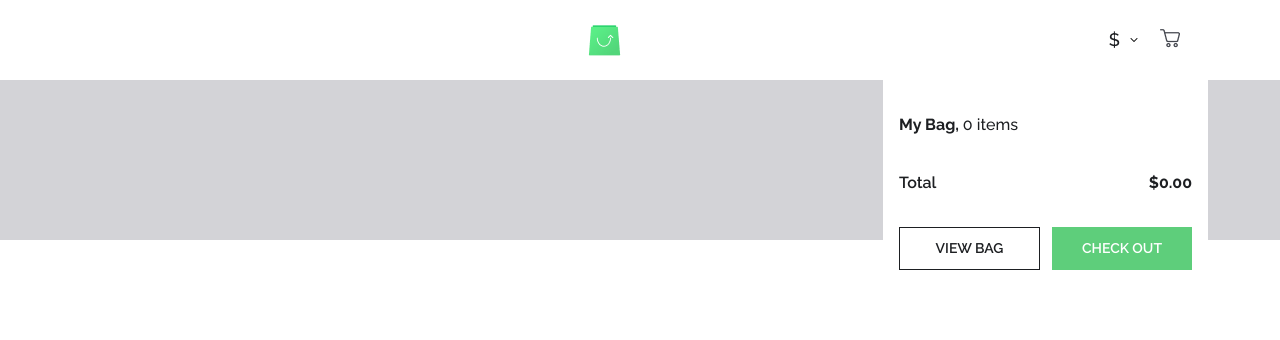
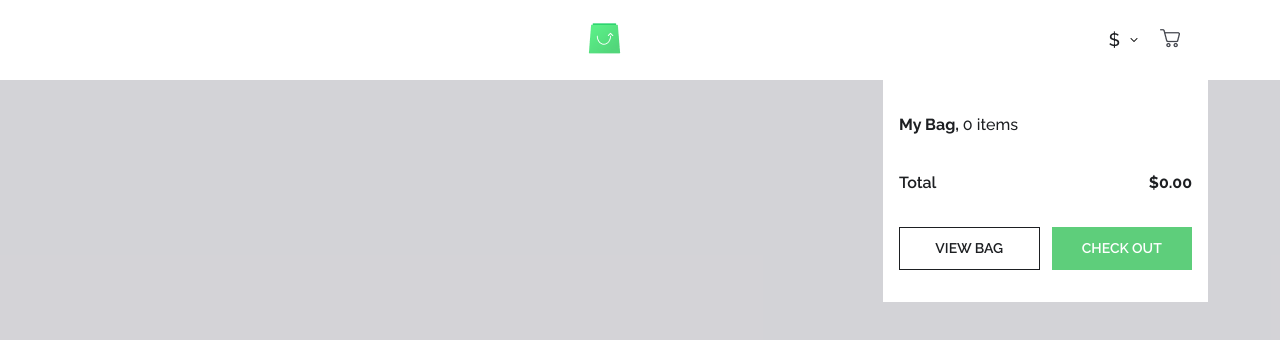
Before and after one commit to dodoburner/ecommerce-site, a React (Create React App) app: page / in a window 1280 px wide. Both pictures are taken after a click on the element 1169 px from the left and 39 px from the top of the page. Shown: the top 340 px of the page. Built offline with nearby package versions, Linux system fonts and the light colour scheme.

Commit message:
Setup links for view bag btn and for logo

```diff
--- a/src/App.js
+++ b/src/App.js
@@ -3,7 +3,7 @@ import { client } from ".";
 import { gql } from "@apollo/client";
 import Header from "./components/Header";
 import Category from "./components/Category";
-import { Route, Routes } from "react-router-dom";
+import { Outlet, Route, Routes } from "react-router-dom";
 import Cart from "./components/Cart";
 
 const getData = gql`
@@ -141,6 +141,11 @@ class App extends Component {
   render() {
     return (
       <div className="App">
+        <Routes>
+          <Route
+            path="/"
+            element={
+              <div>
                  <Header
                 state={this.state}
                 updateCurrentCategory={this.updateCurrentCategory}
@@ -148,15 +153,21 @@ class App extends Component {
                 incrementProductCount={this.incrementProductCount}
                 decrementProductCount={this.decrementProductCount}
                 />
-        <Routes>
+                <Outlet />
+             </div>
+            }
+          >
             <Route
-            path="/"
-            element={<Category state={this.state} addToCart={this.addToCart} />}
+              index
+              element={
+                <Category state={this.state} addToCart={this.addToCart} />
+              }
             />
             <Route
               path="/cart"
               element={<Cart state={this.state} addToCart={this.addToCart} />}
             />
+          </Route>
         </Routes>
       </div>
     );
--- a/src/components/Cart.js
+++ b/src/components/Cart.js
@@ -1,5 +1,4 @@
 import { Component } from "react";
-
 class Cart extends Component {
   render() {
     return (
--- a/src/components/Category.js
+++ b/src/components/Category.js
@@ -1,6 +1,5 @@
 import { Component } from "react";
 import Product from "./Product";
-
 class Category extends Component {
   render() {
     const { currentCategory: category, currentCurrency } = this.props.state;
--- a/src/components/Header.js
+++ b/src/components/Header.js
@@ -4,6 +4,7 @@ import logo from "../assets/a-logo.png";
 import iconDown from "../assets/icon-down.png";
 import iconUp from "../assets/icon-up.png";
 import emptyCart from "../assets/empty-cart.png";
+import { Link } from "react-router-dom";
 class Header extends Component {
   constructor(props) {
     super(props);
@@ -47,7 +48,8 @@ class Header extends Component {
   }
 
   render() {
-    const { categories, currentCategory, currentCurrency, cartCount } = this.props.state;
+    const { categories, currentCategory, currentCurrency, cartCount } =
+      this.props.state;
     const { incrementProductCount, decrementProductCount } = this.props;
     const { currencyDropdownOpen } = this.state;
 
@@ -58,20 +60,22 @@ class Header extends Component {
             const headerActive = currentCategory.name === category.name;
             return (
               <li
-                className={
-                  headerActive ? "header-active" : ""
-                }
+                className={headerActive ? "header-active" : ""}
                 key={category.name}
                 onClick={() => this.handleCategoryClick(category)}
               >
                 {category.name}
-                {headerActive ? <div className="header-active-line"></div> : null}
+                {headerActive ? (
+                  <div className="header-active-line"></div>
+                ) : null}
               </li>
             );
           })}
         </ul>
 
-        <img className="logo" src={logo} alt="store logo" />
+        <Link to="/">
+          <img className="logo" src={logo} alt="store logo" />
+        </Link>
 
         <div className="currency-cart-container">
           <div
@@ -92,7 +96,9 @@ class Header extends Component {
 
           <div className="cart-img-container" onClick={this.handleOpenCart}>
             <img className="cart-img" src={emptyCart} alt="cart" />
-            {cartCount > 0 ? <div className="cart-count">{cartCount}</div> : null}
+            {cartCount > 0 ? (
+              <div className="cart-count">{cartCount}</div>
+            ) : null}
           </div>
 
           {this.state.cartOpen && (
@@ -107,6 +113,7 @@ class Header extends Component {
                 state={this.props.state}
                 incrementProductCount={incrementProductCount}
                 decrementProductCount={decrementProductCount}
+                handleOpenCart={this.handleOpenCart}
               />
             </div>
           )}
--- a/src/components/HeaderCart.js
+++ b/src/components/HeaderCart.js
@@ -1,4 +1,5 @@
 import { Component } from "react";
+import { Link } from "react-router-dom";
 import "../styles/headerCart.css";
 
 class HeaderCart extends Component {
@@ -11,10 +12,10 @@ class HeaderCart extends Component {
   }
 
   componentDidUpdate(prevProps) {
-    const prevCart = prevProps.state
-    const cart = this.props.state
+    const prevCart = prevProps.state;
+    const cart = this.props.state;
     if (prevCart !== cart) {
-      this.setState({ total: this.countTotal() })
+      this.setState({ total: this.countTotal() });
     }
   }
 
@@ -35,9 +36,7 @@ class HeaderCart extends Component {
     let items = attribute.items.map((item) => {
       const isSelected = selectedValue === item.displayValue;
       return attribute.type === "text" ? (
-        <div
-          className={`item-text ${isSelected ? "item-text-selected" : ""}`}
-        >
+        <div className={`item-text ${isSelected ? "item-text-selected" : ""}`}>
           <p>{item.displayValue}</p>
         </div>
       ) : (
@@ -54,7 +53,7 @@ class HeaderCart extends Component {
 
   render() {
     const { cart, currentCurrency } = this.props.state;
-    const { incrementProductCount, decrementProductCount } = this.props;
+    const { incrementProductCount, decrementProductCount, handleOpenCart } = this.props;
 
     return (
       <div className="cart">
@@ -112,7 +111,9 @@ class HeaderCart extends Component {
         </p>
 
         <div className="cart-buttons">
-          <button className="view-bag-btn">VIEW BAG</button>
+          <Link to="/cart" onClick={handleOpenCart}>
+            <button className="view-bag-btn">VIEW BAG</button>
+          </Link>
           <button className="check-out-btn">CHECK OUT</button>
         </div>
       </div>
--- a/src/index.css
+++ b/src/index.css
@@ -10,6 +10,7 @@
 
 body {
   position: relative;
+  height: 100vh;
 }
 
 button {
--- a/src/styles/headerCart.css
+++ b/src/styles/headerCart.css
@@ -95,7 +95,7 @@
   color: white;
 }
 
-.item-text-selected p {
+.item-text-selected p{
   color: white;
 }
 
@@ -164,6 +164,10 @@
   transition: 0.2s;
 }
 
+.cart-buttons a {
+  width: 100%;
+}
+
 .view-bag-btn {
   border: 1px solid #1d1f22;
 }
```
Lines whose indentation alone changed are shown as unchanged.
